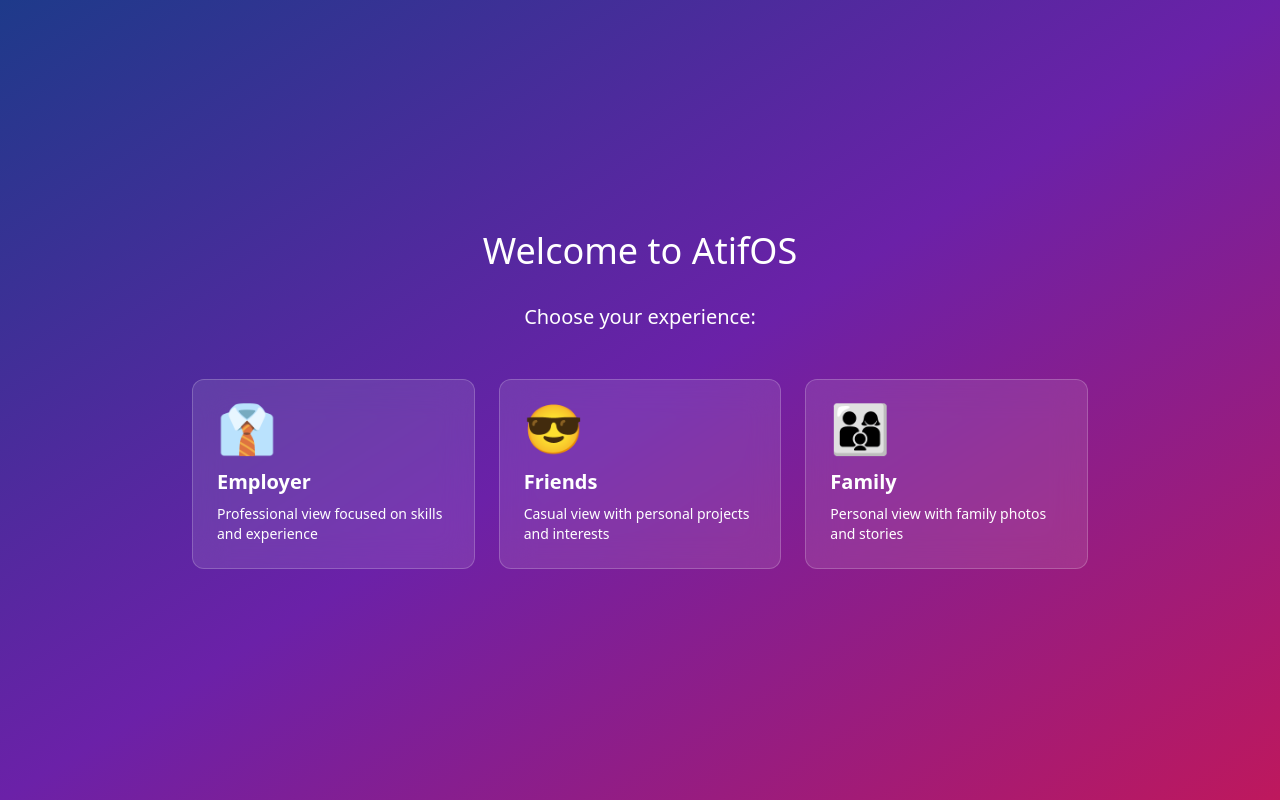
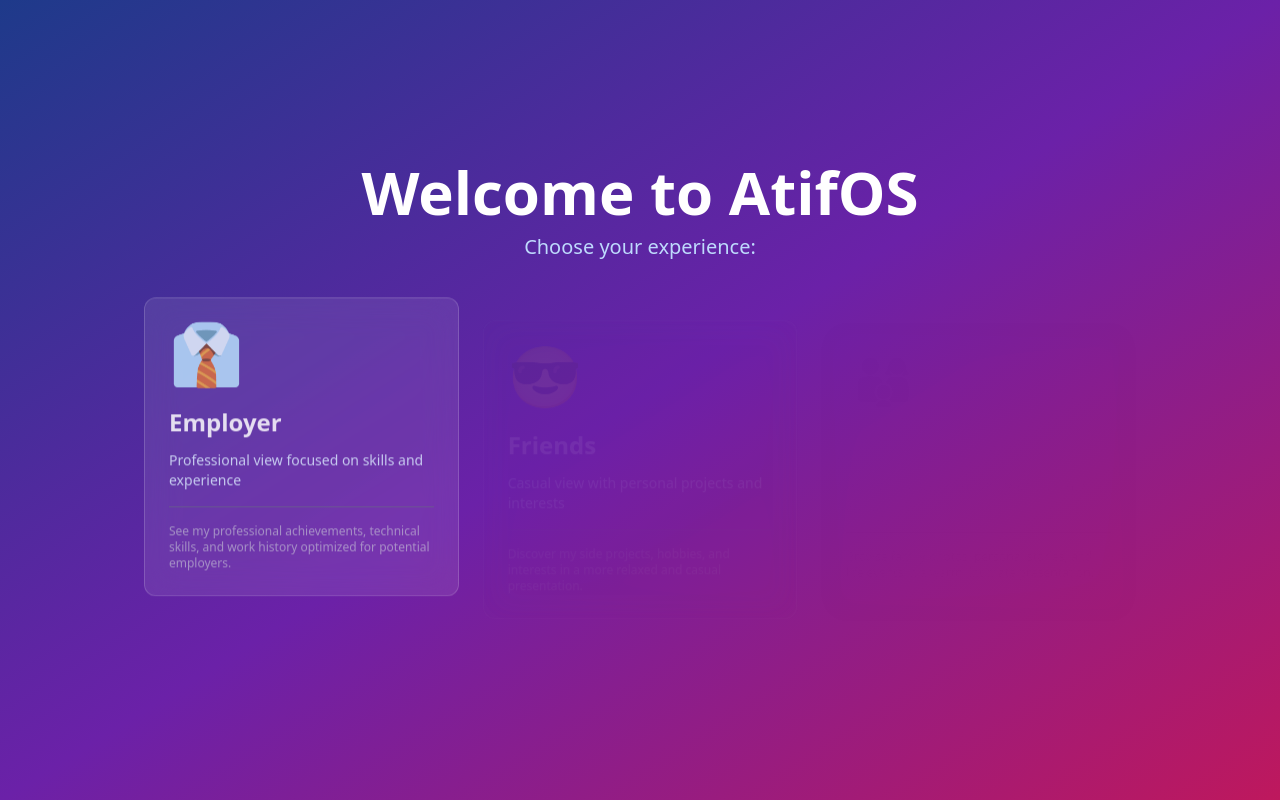
Before and after one commit to Atifalin/atifos, a React (Vite) app: page / in a window 1280 px wide. Built offline with nearby package versions, Linux system fonts and the light colour scheme.

Commit message:
Implement M2: Boot + Login with enhanced animations and device-aware logic

```diff
--- a/src/App.jsx
+++ b/src/App.jsx
@@ -1,4 +1,5 @@
 import { useState, useEffect } from 'react'
+import { motion, AnimatePresence } from 'framer-motion'
 import './index.css'
 
 // Context providers
@@ -10,52 +11,207 @@ import DesktopUI from './components/desktop/DesktopUI'
 import MobileWrapper from './components/mobile/MobileWrapper'
 import MiniMe from './components/shared/MiniMe'
 
-// Boot and login screens
+// Welcome taglines for boot screen
+const welcomeTaglines = [
+  "Initializing personal experience...",
+  "Loading skills and achievements...",
+  "Preparing interactive resume...",
+  "Calibrating personality modules...",
+  "Activating Mini-Me assistant..."
+]
+
+// Boot screen component
 const BootScreen = ({ onComplete }) => {
+  const [currentTagline, setCurrentTagline] = useState(0)
+  const [bootProgress, setBootProgress] = useState(0)
+
   useEffect(() => {
-    // Simulate boot process
-    const timer = setTimeout(() => {
-      onComplete()
-    }, 2000)
+    // Simulate boot process with progress
+    const progressInterval = setInterval(() => {
+      setBootProgress(prev => {
+        const newProgress = prev + 1
+        if (newProgress >= 100) {
+          clearInterval(progressInterval)
+          setTimeout(() => onComplete(), 500) // Short delay after reaching 100%
+          return 100
+        }
+        return newProgress
+      })
+    }, 30) // Update every 30ms for a total of ~3 seconds
 
-    return () => clearTimeout(timer)
+    // Rotate through taglines
+    const taglineInterval = setInterval(() => {
+      setCurrentTagline(prev => (prev + 1) % welcomeTaglines.length)
+    }, 1200)
+
+    return () => {
+      clearInterval(progressInterval)
+      clearInterval(taglineInterval)
+    }
   }, [])
 
   return (
-    <div className="h-screen w-screen flex flex-col items-center justify-center bg-black text-white">
-      <div className="text-6xl mb-8">AtifOS</div>
-      <div className="w-16 h-16 border-4 border-t-transparent border-white rounded-full animate-spin"></div>
-      <div className="mt-8 text-xl">Loading personal experience...</div>
+    <motion.div
+      className="h-screen w-screen flex flex-col items-center justify-center bg-black text-white overflow-hidden"
+      initial={{ opacity: 0 }}
+      animate={{ opacity: 1 }}
+      exit={{ opacity: 0 }}
+      transition={{ duration: 0.5 }}
+    >
+      <motion.div
+        className="text-6xl md:text-7xl font-bold mb-8"
+        initial={{ scale: 0.8, opacity: 0 }}
+        animate={{ scale: 1, opacity: 1 }}
+        transition={{
+          type: "spring",
+          stiffness: 200,
+          damping: 10,
+          delay: 0.3
+        }}
+      >
+        <span className="bg-clip-text text-transparent bg-gradient-to-r from-blue-400 to-purple-600">
+          AtifOS
+        </span>
+      </motion.div>
+
+      <motion.div
+        className="w-24 h-24 mb-8 relative"
+        initial={{ rotate: 0 }}
+        animate={{ rotate: 360 }}
+        transition={{
+          duration: 2,
+          repeat: Infinity,
+          ease: "linear"
+        }}
+      >
+        <div className="absolute inset-0 rounded-full border-4 border-gray-700"></div>
+        <div
+          className="absolute inset-0 rounded-full border-4 border-t-transparent border-blue-500"
+          style={{
+            transform: `rotate(${bootProgress * 3.6}deg)`,
+            transition: 'transform 0.3s ease'
+          }}
+        ></div>
+        <div className="absolute inset-0 flex items-center justify-center text-lg font-mono">
+          {bootProgress}%
         </div>
+      </motion.div>
+
+      <motion.div
+        className="h-8 text-xl text-center text-blue-300"
+        key={currentTagline}
+        initial={{ opacity: 0, y: 20 }}
+        animate={{ opacity: 1, y: 0 }}
+        exit={{ opacity: 0, y: -20 }}
+        transition={{ duration: 0.5 }}
+      >
+        {welcomeTaglines[currentTagline]}
+      </motion.div>
+    </motion.div>
   )
 }
 
+// Login screen component
 const LoginScreen = ({ onLogin }) => {
   const profiles = [
-    { id: 'Employer', name: 'Employer', emoji: '👔', description: 'Professional view focused on skills and experience' },
-    { id: 'Friends', name: 'Friends', emoji: '😎', description: 'Casual view with personal projects and interests' },
-    { id: 'Family', name: 'Family', emoji: '👨‍👩‍👦', description: 'Personal view with family photos and stories' },
+    {
+      id: 'Employer',
+      name: 'Employer',
+      emoji: '👔',
+      description: 'Professional view focused on skills and experience',
+      details: 'See my professional achievements, technical skills, and work history optimized for potential employers.'
+    },
+    {
+      id: 'Friends',
+      name: 'Friends',
+      emoji: '😎',
+      description: 'Casual view with personal projects and interests',
+      details: 'Discover my side projects, hobbies, and interests in a more relaxed and casual presentation.'
+    },
+    {
+      id: 'Family',
+      name: 'Family',
+      emoji: '👨‍👩‍👦',
+      description: 'Personal view with family photos and stories',
+      details: 'Browse family photos, personal stories, and life events in a warm, intimate presentation.'
+    },
   ]
 
+  const [hoveredProfile, setHoveredProfile] = useState(null)
+
   return (
-    <div className="h-screen w-screen flex flex-col items-center justify-center bg-gradient-to-br from-blue-900 via-purple-800 to-pink-700 text-white p-4">
-      <div className="text-4xl mb-8">Welcome to AtifOS</div>
-      <div className="text-xl mb-12">Choose your experience:</div>
+    <motion.div
+      className="h-screen w-screen flex flex-col items-center justify-center bg-gradient-to-br from-blue-900 via-purple-800 to-pink-700 text-white p-4 overflow-hidden"
+      initial={{ opacity: 0 }}
+      animate={{ opacity: 1 }}
+      exit={{ opacity: 0 }}
+      transition={{ duration: 0.5 }}
+    >
+      <motion.div
+        className="text-5xl md:text-6xl font-bold mb-4"
+        initial={{ y: -50, opacity: 0 }}
+        animate={{ y: 0, opacity: 1 }}
+        transition={{ delay: 0.2, type: "spring" }}
+      >
+        Welcome to AtifOS
+      </motion.div>
 
-      <div className="grid grid-cols-1 md:grid-cols-3 gap-6 max-w-4xl">
-        {profiles.map((profile) => (
-          <div
+      <motion.div
+        className="text-xl mb-8 text-blue-200"
+        initial={{ y: -30, opacity: 0 }}
+        animate={{ y: 0, opacity: 1 }}
+        transition={{ delay: 0.4 }}
+      >
+        Choose your experience:
+      </motion.div>
+
+      <div className="grid grid-cols-1 md:grid-cols-3 gap-6 max-w-5xl w-full px-4">
+        {profiles.map((profile, index) => (
+          <motion.div
             key={profile.id}
-            className="glass-effect p-6 rounded-xl cursor-pointer transition-transform hover:scale-105"
+            className={`glass-effect p-6 rounded-xl cursor-pointer transition-all duration-300 ${hoveredProfile === profile.id ? 'bg-opacity-30' : 'bg-opacity-20'}`}
             onClick={() => onLogin(profile.id)}
+            onMouseEnter={() => setHoveredProfile(profile.id)}
+            onMouseLeave={() => setHoveredProfile(null)}
+            initial={{ opacity: 0, y: 30 }}
+            animate={{ opacity: 1, y: 0 }}
+            transition={{ delay: 0.2 + index * 0.2 }}
+            whileHover={{ scale: 1.05 }}
+            whileTap={{ scale: 0.98 }}
           >
-            <div className="text-5xl mb-4">{profile.emoji}</div>
-            <div className="text-xl font-bold mb-2">{profile.name}</div>
-            <div className="text-sm">{profile.description}</div>
-          </div>
+            <motion.div
+              className="text-6xl mb-6"
+              animate={{
+                rotate: hoveredProfile === profile.id ? [0, -10, 10, -5, 5, 0] : 0
+              }}
+              transition={{ duration: 0.5 }}
+            >
+              {profile.emoji}
+            </motion.div>
+
+            <h2 className="text-2xl font-bold mb-3">{profile.name}</h2>
+            <p className="text-sm mb-4 text-blue-100">{profile.description}</p>
+
+            <motion.div
+              className="text-xs text-gray-300 border-t border-gray-500 pt-4 mt-2"
+              initial={{ opacity: 0 }}
+              animate={{ opacity: hoveredProfile === profile.id ? 1 : 0.7 }}
+            >
+              {profile.details}
+            </motion.div>
+          </motion.div>
         ))}
       </div>
-    </div>
+
+      <motion.div
+        className="mt-8 text-sm text-gray-300"
+        initial={{ opacity: 0 }}
+        animate={{ opacity: 1 }}
+        transition={{ delay: 1 }}
+      >
+        Tap or click a profile to continue
+      </motion.div>
+    </motion.div>
   )
 }
 
@@ -63,31 +219,42 @@ function App() {
   const [bootComplete, setBootComplete] = useState(false)
   const [loggedIn, setLoggedIn] = useState(false)
   const [selectedProfile, setSelectedProfile] = useState('Employer')
+  const [appState, setAppState] = useState('boot') // 'boot', 'login', or 'os'
 
   // Handle boot completion
   const handleBootComplete = () => {
     setBootComplete(true)
+    setAppState('login')
   }
 
   // Handle login
   const handleLogin = (profileId) => {
     setSelectedProfile(profileId)
     setLoggedIn(true)
+    setAppState('os')
   }
 
-  // Show boot screen
-  if (!bootComplete) {
-    return <BootScreen onComplete={handleBootComplete} />
-  }
+  return (
+    <div className="app-container">
+      <AnimatePresence mode="wait">
+        {appState === 'boot' && (
+          <BootScreen key="boot" onComplete={handleBootComplete} />
+        )}
 
-  // Show login screen
-  if (!loggedIn) {
-    return <LoginScreen onLogin={handleLogin} />
-  }
+        {appState === 'login' && (
+          <LoginScreen key="login" onLogin={handleLogin} />
+        )}
 
-  // Show main OS interface
-  return (
-    <ProfileProvider>
+        {appState === 'os' && (
+          <motion.div
+            key="os"
+            className="os-container w-screen h-screen overflow-hidden"
+            initial={{ opacity: 0 }}
+            animate={{ opacity: 1 }}
+            exit={{ opacity: 0 }}
+            transition={{ duration: 0.5 }}
+          >
+            <ProfileProvider initialProfile={selectedProfile}>
               <DeviceProvider>
                 {/* Main OS components */}
                 <DesktopUI />
@@ -97,6 +264,10 @@ function App() {
                 <MiniMe isVisible={true} />
               </DeviceProvider>
             </ProfileProvider>
+          </motion.div>
+        )}
+      </AnimatePresence>
+    </div>
   )
 }
 
--- a/src/contexts/ProfileContext.jsx
+++ b/src/contexts/ProfileContext.jsx
@@ -1,10 +1,53 @@
-import { createContext, useContext, useState } from 'react';
+import { createContext, useContext, useState, useEffect } from 'react';
 
-// Available profiles
+// Available profiles with extended data
 export const PROFILES = {
   EMPLOYER: 'Employer',
   FRIENDS: 'Friends',
   FAMILY: 'Family'
+};
+
+// Profile data with details for each profile
+export const PROFILE_DATA = {
+  [PROFILES.EMPLOYER]: {
+    name: 'Employer',
+    emoji: '👔',
+    description: 'Professional view focused on skills and experience',
+    greeting: 'Welcome to my professional portfolio',
+    theme: {
+      primary: 'blue',
+      accent: 'indigo',
+      background: 'gradient-to-br from-blue-900 via-indigo-900 to-purple-900'
+    },
+    visibleApps: ['Finder', 'Terminal', 'ResumeViewer', 'Projects', 'Skills', 'AboutThisOS'],
+    miniMeStyle: 'professional'
+  },
+  [PROFILES.FRIENDS]: {
+    name: 'Friends',
+    emoji: '😎',
+    description: 'Casual view with personal projects and interests',
+    greeting: 'Hey there! Welcome to my digital space',
+    theme: {
+      primary: 'purple',
+      accent: 'pink',
+      background: 'gradient-to-br from-purple-800 via-pink-700 to-red-600'
+    },
+    visibleApps: ['Finder', 'Terminal', 'Projects', 'Photos', 'Interests', 'AboutThisOS'],
+    miniMeStyle: 'casual'
+  },
+  [PROFILES.FAMILY]: {
+    name: 'Family',
+    emoji: '👨‍👩‍👦',
+    description: 'Personal view with family photos and stories',
+    greeting: 'Welcome to our family space!',
+    theme: {
+      primary: 'green',
+      accent: 'teal',
+      background: 'gradient-to-br from-green-800 via-teal-700 to-blue-600'
+    },
+    visibleApps: ['Photos', 'Family', 'Timeline', 'AboutThisOS', 'Terminal'],
+    miniMeStyle: 'relaxed'
+  }
 };
 
 // Create the context
@@ -14,8 +57,14 @@ export const ProfileContext = createContext();
 export const useProfile = () => useContext(ProfileContext);
 
 // Provider component
-export const ProfileProvider = ({ children }) => {
-  const [currentProfile, setCurrentProfile] = useState(PROFILES.EMPLOYER);
+export const ProfileProvider = ({ children, initialProfile = PROFILES.EMPLOYER }) => {
+  const [currentProfile, setCurrentProfile] = useState(initialProfile);
+  const [profileData, setProfileData] = useState(PROFILE_DATA[initialProfile]);
+
+  // Update profile data when current profile changes
+  useEffect(() => {
+    setProfileData(PROFILE_DATA[currentProfile]);
+  }, [currentProfile]);
 
   // Function to change the current profile
   const changeProfile = (profile) => {
@@ -27,7 +76,14 @@ export const ProfileProvider = ({ children }) => {
   };
 
   return (
-    <ProfileContext.Provider value={{ currentProfile, changeProfile, PROFILES }}>
+    <ProfileContext.Provider
+      value={{
+        currentProfile,
+        profileData,
+        changeProfile,
+        PROFILES
+      }}
+    >
       {children}
     </ProfileContext.Provider>
   );
```
Also changed, not shown: src/contexts/DeviceContext.jsx (+67 -7 lines). Lines whose indentation alone changed are shown as unchanged.
